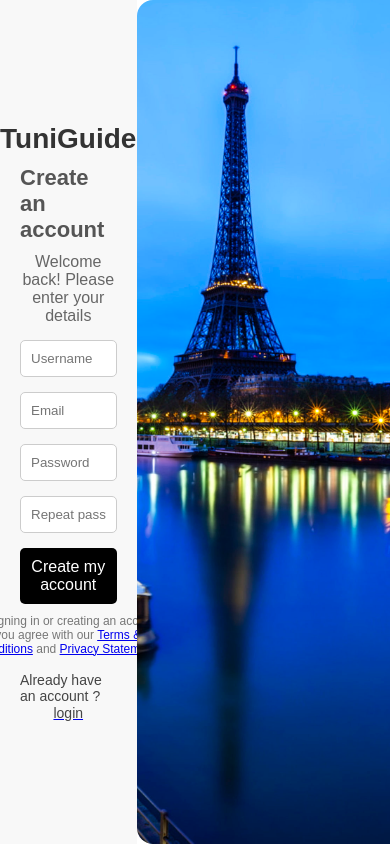
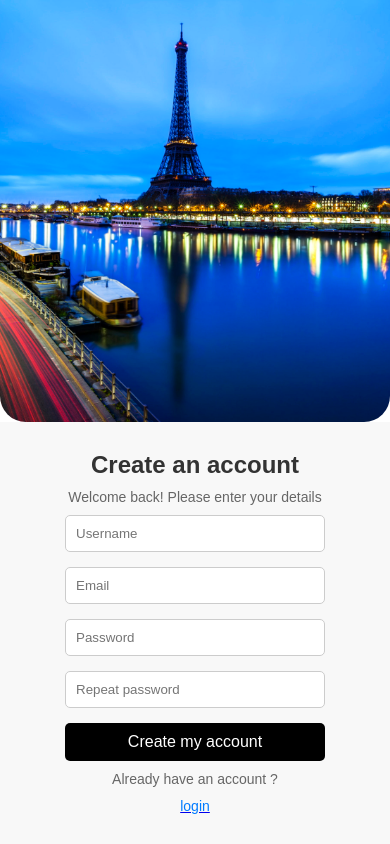
Before and after one commit to dali2santos4/myapp, a Vue app: page /#/signup in a window 390 px wide. Built offline with nearby package versions, Linux system fonts and the light colour scheme.

Commit message:
responsive-mbl

```diff
--- a/src/views/SignIn.vue
+++ b/src/views/SignIn.vue
@@ -1,7 +1,7 @@
 <template>
     <div class="full-page-container">
         <div class="item-container">
-            <h1 class="title">TuniGuide</h1>
+            <h1 class="title">Alliance-hotel</h1>
             <p class="subtitle">Welcome back! Please enter your details</p>
             <div class="form-group">
                 <input type="email" placeholder="Email address">
@@ -104,7 +104,7 @@
     }
 
     .item-container {
-        background-color: #f8f8f8;
+        background-color:  #f8f8f8;;
         width: 35%;
         height: 100%;
         display: flex;
@@ -129,4 +129,115 @@
         border-top-left-radius: 16px;
         border-bottom-left-radius: 16px;
     }
+
+
+    /* Responsive Design */
+    @media (max-width: 480px){
+    .full-page-container {
+        flex-direction: column;
+        width:100vw;
+        display: flex;
+        height: 100vh;
+    }
+
+    .item-container {
+        width: 100%;
+        height: 50vh;
+        order: 2;
+    }
+    .item-img {
+        width: 100vw; /* Make each container take up 50% of the width */
+        height: 50vh; /* Make each container take up 100% of the height */
+        display: flex; /* Use flexbox for item alignment inside each container */
+        justify-content: center; /* Center items horizontally */
+        align-items: center; /* Center items vertically */
+        order: 1;
+    }
+
+    .item-image {
+        width: 100%;
+        height: 100%;
+        object-fit: cover;
+        border-radius: 0;
+        border-bottom-right-radius: 26px;
+        border-bottom-left-radius: 26px;
+    }
+
+    .title {
+        font-size: 24px;
+        font-weight: bold;
+        color: #333;
+        margin-bottom: 10px;
+    }
+
+    h1 {
+        font-size: 24px;
+        font-weight: bold;
+        color: #333;
+        margin-bottom: 10px;
+    }
+
+    .terms {
+        display: none;
+    }
+
+    .form-group {
+        width: 90%;
+        max-width: 260px;
+        margin-bottom: 15px;
+    }
+
+    .form-group input {
+        width: 100%;
+        padding: 10px;
+        border: 1px solid #ccc;
+        border-radius: 5px;
+    }
+
+    .login-button {
+        width: 100%;
+        max-width: 260px;
+        padding: 10px;
+        background-color: black;
+        color: white;
+        border: none;
+        border-radius: 5px;
+        cursor: pointer;
+        font-size: 16px;
+        margin-bottom: 10px;
+        transition: background 0.3s;
+    }
+}
+
+@media (max-width: 375px){
+    .full-page-container {
+        flex-direction: column;
+        width:100vw;
+        display: flex;
+        height: 100vh;
+    }
+
+    .item-container {
+        width: 100%;
+        height: 60vh;
+        order: 2;
+    }
+    .item-img {
+        width: 100vw; /* Make each container take up 50% of the width */
+        height: 40vh; /* Make each container take up 100% of the height */
+        display: flex; /* Use flexbox for item alignment inside each container */
+        justify-content: center; /* Center items horizontally */
+        align-items: center; /* Center items vertically */
+        order: 1;
+    }
+
+    .title {
+        font-size: 20px;
+        font-weight: bold;
+        color: #333;
+        margin-bottom: 10px;
+    }
+
+}
+
 </style>
--- a/src/views/SignUp.vue
+++ b/src/views/SignUp.vue
@@ -1,8 +1,7 @@
 <template>
     <div class="full-page-container">
       <div class="item-container">
-             <h1>TuniGuide</h1>
-            <h2>Create an account</h2>
+        <h1>Create an account</h1>
               <p>Welcome back! Please enter your details</p>
               <form @submit.prevent="registerUser" class="form">
               <div class="form-group">
@@ -23,7 +22,7 @@
               <p v-if="message">{{ message }}</p>
                <p class="terms">By signing in or creating an account, you agree with our <a href="#">Terms & Conditions</a> and <a href="#">Privacy Statement</a>.</p>
 
-             <span  class="already">Already have an account ?</span>
+               <p >Already have an account ?</p>
                <router-link to="/signin">
                    <span class="already">
                        login
@@ -93,7 +92,7 @@ export default {
  }
 
  h1 {
-     font-size: 28px;
+     font-size: 32px;
      font-weight: bold;
      color: #333;
      margin-bottom: 10px;
@@ -106,9 +105,9 @@ export default {
  }
 
  p {
-     font-size: 16px;
+     font-size: 14px;
      color: #666;
-     margin-bottom: 15px;
+     margin-bottom: 10px;
      text-align: center;
  }
 
@@ -143,6 +142,7 @@ export default {
  }
  .full-page-container {
      display: flex; /* Use flexbox for horizontal alignment */
+     flex-direction: row;
      justify-content: space-between; /* Distribute space between items */
      align-items: center; /* Vertically align items to the center */
      height: 100vh; /* Full viewport height */
@@ -151,14 +151,12 @@ export default {
  }
 
  .item-container {
-     background-color: #f8f8f8;
+     /*background-color: #f8f8f8;*/
      width: 50%; /* Make each container take up 50% of the width */
      height: 100%; /* Make each container take up 100% of the height */
-     display: flex; /* Use flexbox for item alignment inside each container */
      justify-content: center; /* Center items horizontally */
      align-items: center; /* Center items vertically */
-     flex-direction: column;
-     padding: 20px;
+     /*padding: 20px;*/
  }
 
  .item-img {
@@ -187,7 +185,7 @@ export default {
  .already {
      font-size: 14px;
      font-weight: 500;
-     color: #444;
+     color: #007bff;
  }
  .error {
   color: red;
```
Also changed, not shown: 1 other file (tests, documents, lock files or other folders). Lines whose indentation alone changed are shown as unchanged.
